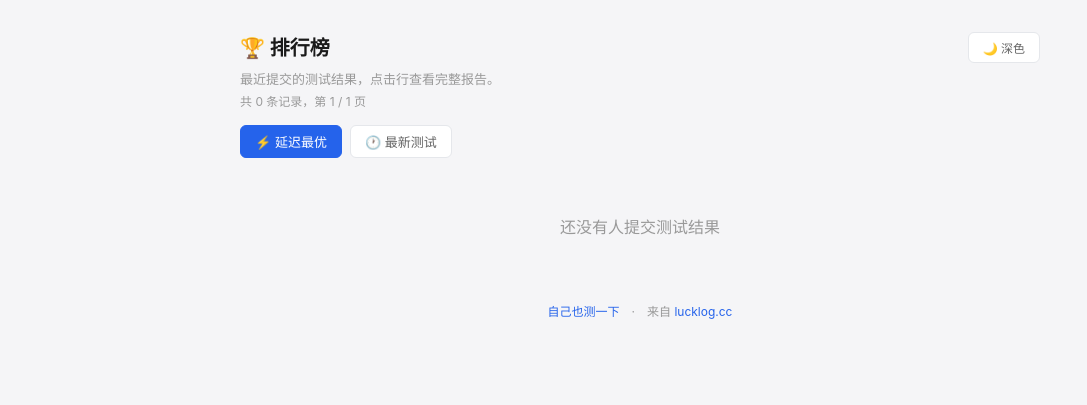
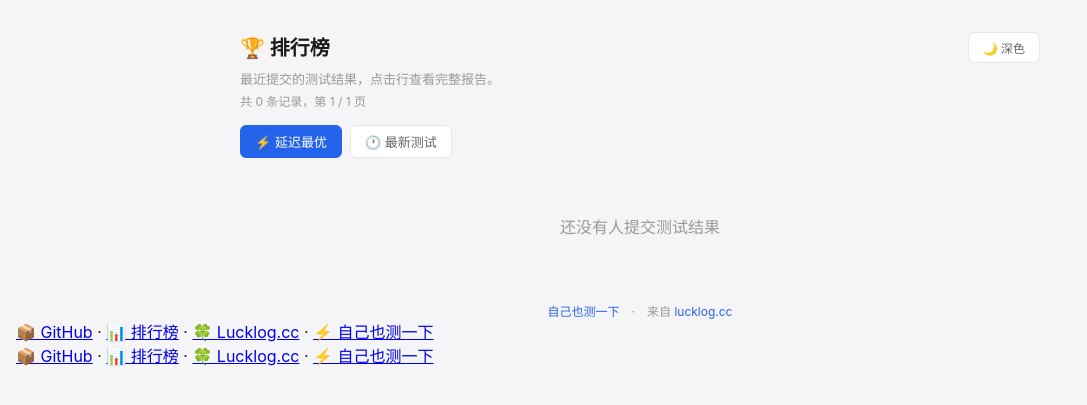
Before and after one commit to se-tang/TCPbench, a FastAPI app: page /leaderboard in a window 1280 px wide. Shown: the top 405 px of the page, without its empty margins (0-1087 px from the left). Run offline with FastAPI, Linux system fonts and the light colour scheme; data that the repository does not hold is empty.

Commit message:
feat: unified site footer for all pages

```diff
--- a/backend/templates/leaderboard.html
+++ b/backend/templates/leaderboard.html
@@ -140,5 +140,27 @@ html[data-theme="dark"] .pager .current{background:#2563eb;color:#fff}
   });
 })();
 </script>
+<div class="site-footer">
+  <div class="footer-links">
+    <a href="https://github.com/se-tang/TCPbench" target="_blank">📦 GitHub</a>
+    <span class="footer-sep">·</span>
+    <a href="/leaderboard">📊 排行榜</a>
+    <span class="footer-sep">·</span>
+    <a href="https://lucklog.cc" target="_blank">🍀 Lucklog.cc</a>
+    <span class="footer-sep">·</span>
+    <a href="/run.sh">⚡ 自己也测一下</a>
+  </div>
+</div>
+<div class="site-footer">
+  <div class="footer-links">
+    <a href="https://github.com/se-tang/TCPbench" target="_blank">📦 GitHub</a>
+    <span class="footer-sep">·</span>
+    <a href="/leaderboard">📊 排行榜</a>
+    <span class="footer-sep">·</span>
+    <a href="https://lucklog.cc" target="_blank">🍀 Lucklog.cc</a>
+    <span class="footer-sep">·</span>
+    <a href="/run.sh">⚡ 自己也测一下</a>
+  </div>
+</div>
 </body>
 </html>
```
Also changed, not shown: backend/templates/index.html (+11 -0 lines), backend/templates/report.html (+14 -10 lines).
